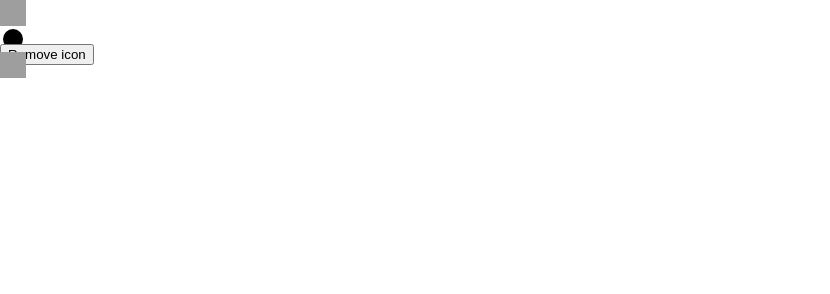
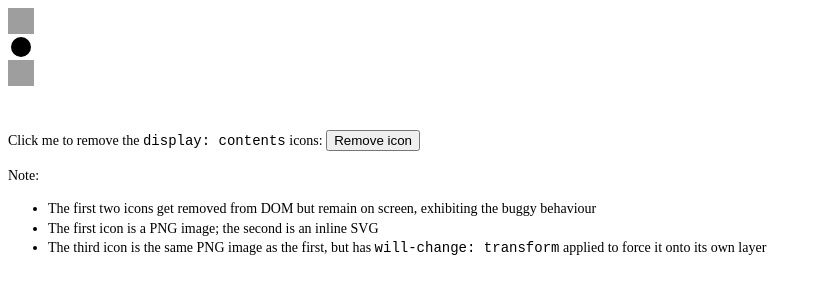
Before and after one commit to alfredxing/sandbox, a website: page 2024-12-20-display-contents/index.html in a window 1280 px wide. Shown: the whole page, without its empty margins (0-830 px from the left). Drawn offline with Linux system fonts and the light colour scheme; grey boxes are pictures that could not be loaded.

Commit message:
Add a note

```diff
--- a/2024-12-20-display-contents/index.html
+++ b/2024-12-20-display-contents/index.html
@@ -5,7 +5,7 @@
 		<meta name="viewport" content="width=device-width, initial-scale=1" />
 		<title>display: contents rendering</title>
 	</head>
-	<body style="margin: 0; font-family: ui-sans-serif">
+	<body style="font-family: ui-sans-serif; font-size: 14px; line-height: 1.4">
 		<div class="notion-topbar-mobile" style="height: 44px">
 			<div data-popup-origin="true" style="display: contents" data-display-contents>
 				<img
@@ -21,11 +21,29 @@
 			<div data-popup-origin="true" style="display: contents" data-display-contents>
 				<img
 					src="https://emoji.slack-edge.com/T063KNMBD8W/concerned/c1adbaf7f8a0fd14.png"
-					style="width: 26px; height: 26px; display: block; transform: translateZ(0)"
+					style="width: 26px; height: 26px; display: block; will-change: transform"
 				/>
 			</div>
 		</div>
-		<button id="button">Remove icon</button>
+		<p style="margin-top: 78px">
+			Click me to remove the <code>display: contents</code> icons:
+			<button id="button">Remove icon</button>
+		</p>
+		<div>
+			<p>Note:</p>
+			<ul>
+				<li>
+					The first two icons get removed from DOM but remain on screen, exhibiting the buggy
+					behaviour
+				</li>
+				<li>The first icon is a PNG image; the second is an inline SVG</li>
+				<li>
+					The third icon is the same PNG image as the first, but has
+					<code>will-change: transform</code>
+					applied to force it onto its own layer
+				</li>
+			</ul>
+		</div>
 		<script type="text/javascript">
 			document.getElementById('button').addEventListener('click', () => {
 				document.querySelectorAll('[data-display-contents]').forEach((node) => node.remove());
```
